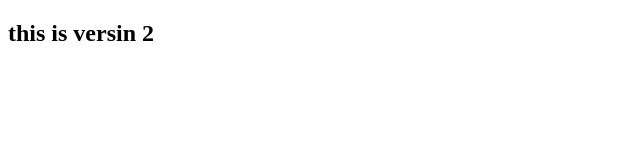
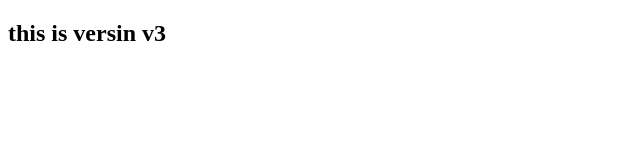
Before and after one commit to ManjuramGP96/newhtml, a plain HTML site: page index.html in a window 1280 px wide. Shown: the full height of the page, 0-640 px from the left. Drawn offline with Linux system fonts and the light colour scheme.

Commit message:
this is v3

```diff
--- a/index.html
+++ b/index.html
@@ -5,7 +5,7 @@
     <meta name="viewport" content="width=device-width, initial-scale=1.0">
     <title>Document</title>
     <body>
-        <h2>this is versin 2</h2>
+        <h2>this is versin v3</h2>
     </body>
 </head>
 <body>
```
